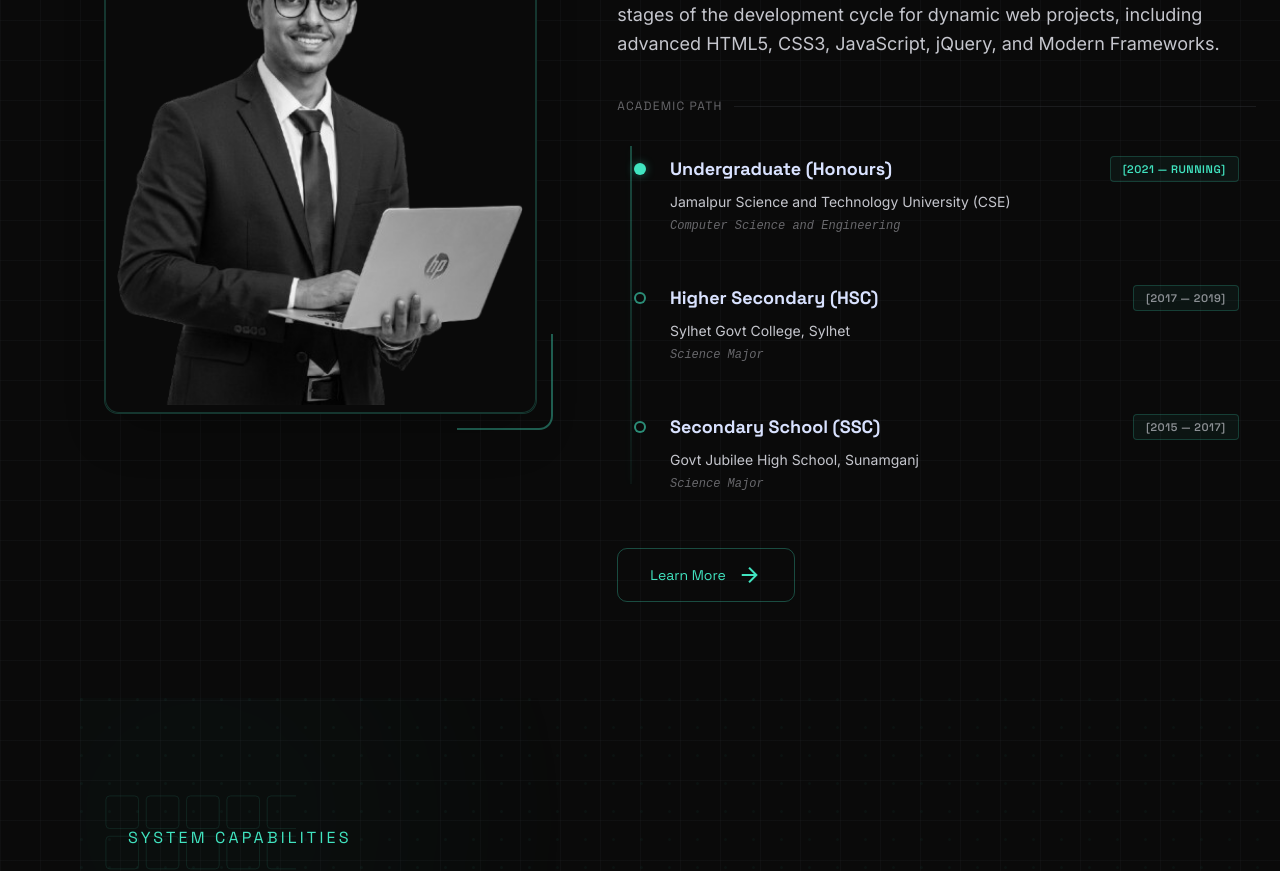
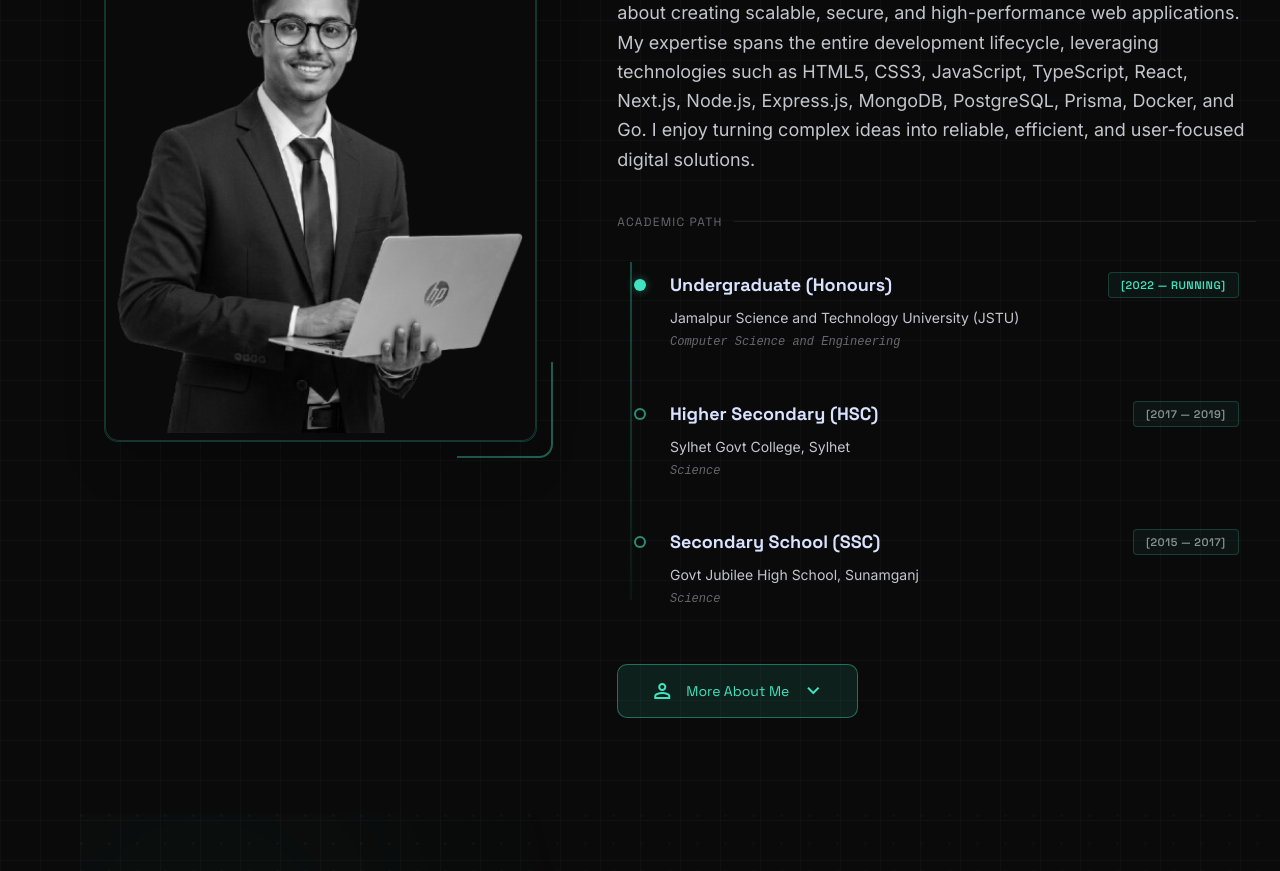
Before and after one commit to samir-web2526/porfolio-project, a Next.js app: page / in a window 1280 px wide. Shown: the part 1540-2411 px from the top of the page. Built offline with nearby package versions, Linux system fonts and the light colour scheme.

Commit message:
about section fixed

```diff
--- a/src/components/AboutSection.tsx
+++ b/src/components/AboutSection.tsx
@@ -1,18 +1,16 @@
 "use client";
 
-import { motion, Variants } from "framer-motion";
+import { AnimatePresence, motion, Variants } from "framer-motion";
 import Image from "next/image";
 import profileImg from "@/assets/images/about.png";
 import { useTranslation } from "react-i18next";
+import { useState } from "react";
 
 const containerVariants: Variants = {
   hidden: { opacity: 0 },
   visible: {
     opacity: 1,
-    transition: {
-      staggerChildren: 0.2,
-      delayChildren: 0.2,
-    },
+    transition: { staggerChildren: 0.2, delayChildren: 0.2 },
   },
 };
 
@@ -27,9 +25,12 @@ const itemVariants: Variants = {
 
 export default function AboutSection() {
   const { t } = useTranslation();
+  const [showMore, setShowMore] = useState(false);
 
   return (
     <section className="pt-32 pb-24 px-4 md:px-6 max-w-[1280px] mx-auto relative z-10" id="about">
+
+      {/* Header */}
       <div className="flex flex-col items-center mb-16">
         <motion.div
           initial={{ opacity: 0, y: 20 }}
@@ -37,7 +38,7 @@ export default function AboutSection() {
           viewport={{ once: true, margin: "-100px" }}
           className="flex items-center gap-3 mb-4"
         >
-          <span className="h-px w-8 bg-secondary"></span>
+          <span className="h-px w-8 bg-secondary" />
           <span className="text-secondary font-label-md uppercase tracking-[0.3em] text-xs">{t("about.intro")}</span>
         </motion.div>
         <motion.h1
@@ -51,8 +52,10 @@ export default function AboutSection() {
         </motion.h1>
       </div>
 
+      {/* Grid */}
       <div className="grid grid-cols-1 lg:grid-cols-12 gap-12 lg:gap-20 items-start">
-        {/* Left Column: Portrait */}
+
+        {/* Portrait */}
         <motion.div
           initial={{ opacity: 0, x: -30 }}
           whileInView={{ opacity: 1, x: 0 }}
@@ -60,10 +63,8 @@ export default function AboutSection() {
           transition={{ duration: 0.8, ease: "easeOut" }}
           className="lg:col-span-5 relative group"
         >
-          {/* Decorative Frames based on Reference */}
-          <div className="absolute -top-4 -left-4 w-24 h-24 border-l-2 border-t-2 border-secondary/40 rounded-tl-xl transition-all duration-500 group-hover:-translate-x-2 group-hover:-translate-y-2"></div>
-          <div className="absolute -bottom-4 -right-4 w-24 h-24 border-r-2 border-b-2 border-secondary/40 rounded-br-xl transition-all duration-500 group-hover:translate-x-2 group-hover:translate-y-2"></div>
-
+          <div className="absolute -top-4 -left-4 w-24 h-24 border-l-2 border-t-2 border-secondary/40 rounded-tl-xl transition-all duration-500 group-hover:-translate-x-2 group-hover:-translate-y-2" />
+          <div className="absolute -bottom-4 -right-4 w-24 h-24 border-r-2 border-b-2 border-secondary/40 rounded-br-xl transition-all duration-500 group-hover:translate-x-2 group-hover:translate-y-2" />
           <div className="relative overflow-hidden rounded-xl border border-secondary/20 shadow-2xl bg-surface-container-low p-2">
             <div className="relative w-full aspect-4/5">
               <Image
@@ -74,11 +75,11 @@ export default function AboutSection() {
                 sizes="(max-width: 1024px) 100vw, 50vw"
               />
             </div>
-            <div className="absolute inset-0 ring-1 ring-inset ring-secondary/20 pointer-events-none rounded-xl"></div>
+            <div className="absolute inset-0 ring-1 ring-inset ring-secondary/20 pointer-events-none rounded-xl" />
           </div>
         </motion.div>
 
-        {/* Right Column: Content */}
+        {/* Content */}
         <motion.div
           variants={containerVariants}
           initial="hidden"
@@ -89,75 +90,102 @@ export default function AboutSection() {
           <motion.header variants={itemVariants}>
             <h2 className="font-headline-lg text-4xl text-white mb-6 font-bold">{t("about.name")}</h2>
             <p className="font-body-lg text-on-surface-variant leading-relaxed text-lg">
-              {t("about.hello")}<span className="text-secondary font-medium">{t("about.name")}</span>{t("about.aboutText")}
+              {t("about.hello")}
+              <span className="text-secondary font-medium">{t("about.name")}</span>
+              {t("about.aboutText")}
             </p>
           </motion.header>
 
-          {/* Education / Academic Path */}
+          {/* Education */}
           <div className="space-y-6">
             <div className="flex items-center gap-3">
               <span className="text-on-surface-variant/50 font-label-md uppercase tracking-widest text-xs">{t("about.academicPath")}</span>
-              <div className="h-px grow bg-outline-variant/30"></div>
+              <div className="h-px grow bg-outline-variant/30" />
             </div>
             <div className="space-y-4 relative">
-              {/* Vertical Timeline Glow Line */}
-              <div className="absolute left-3.25 top-2 bottom-2 w-0.5 timeline-line opacity-50"></div>
+              <div className="absolute left-3.25 top-2 bottom-2 w-0.5 timeline-line opacity-50" />
 
-              {/* Undergraduate Item */}
-              <div className="education-card animate-stagger-1 flex gap-6 p-4 rounded-xl border border-transparent">
+              {[
+                {
+                  cls: "animate-stagger-1",
+                  dot: "bg-secondary shadow-[0_0_10px_rgba(65,228,192,0.4)]",
+                  title: t("about.undergraduate"),
+                  badge: "text-secondary",
+                  period: t("about.undergradPeriod"),
+                  school: t("about.undergradSchool"),
+                  major: t("about.undergradMajor"),
+                },
+                {
+                  cls: "animate-stagger-2",
+                  dot: "border-2 border-secondary/60 bg-background",
+                  title: t("about.hsc"),
+                  badge: "text-on-surface-variant/70 border-outline-variant/30",
+                  period: t("about.hscPeriod"),
+                  school: t("about.hscSchool"),
+                  major: t("about.hscMajor"),
+                },
+                {
+                  cls: "animate-stagger-3",
+                  dot: "border-2 border-secondary/60 bg-background",
+                  title: t("about.ssc"),
+                  badge: "text-on-surface-variant/70 border-outline-variant/30",
+                  period: t("about.sscPeriod"),
+                  school: t("about.sscSchool"),
+                  major: t("about.sscMajor"),
+                },
+              ].map((edu) => (
+                <div key={edu.cls} className={`education-card ${edu.cls} flex gap-6 p-4 rounded-xl border border-transparent`}>
                   <div className="relative z-10 flex flex-col items-center pt-2">
-                  <div className="timeline-dot w-3 h-3 rounded-full bg-secondary shadow-[0_0_10px_rgba(65,228,192,0.4)] transition-all duration-300"></div>
+                    <div className={`timeline-dot w-3 h-3 rounded-full ${edu.dot}`} />
                   </div>
                   <div className="grow">
                     <div className="flex flex-wrap items-center justify-between gap-2 mb-2">
-                    <h3 className="font-headline-md text-lg text-primary-fixed-dim font-bold">{t("about.undergraduate")}</h3>
-                    <span className="tech-badge px-3 py-1 text-[11px] rounded text-secondary font-semibold uppercase">
-                      {t("about.undergradPeriod")}
-                    </span>
+                      <h3 className="font-headline-md text-lg text-primary-fixed-dim font-bold">{edu.title}</h3>
+                      <span className={`tech-badge px-3 py-1 text-[11px] rounded font-semibold uppercase ${edu.badge}`}>{edu.period}</span>
                     </div>
-                  <p className="text-sm text-on-surface-variant leading-relaxed mb-1">{t("about.undergradSchool")}</p>
-                  <p className="text-xs text-on-surface-variant/50 font-code-sm italic">{t("about.undergradMajor")}</p>
+                    <p className="text-sm text-on-surface-variant leading-relaxed mb-1">{edu.school}</p>
+                    <p className="text-xs text-on-surface-variant/50 font-code-sm italic">{edu.major}</p>
+                  </div>
+                </div>
+              ))}
             </div>
           </div>
 
-              {/* HSC Item */}
-              <div className="education-card animate-stagger-2 flex gap-6 p-4 rounded-xl border border-transparent">
-                <div className="relative z-10 flex flex-col items-center pt-2">
-                  <div className="timeline-dot w-3 h-3 rounded-full border-2 border-secondary/60 bg-background transition-all duration-300"></div>
-                </div>
-                <div className="grow">
-                  <div className="flex flex-wrap items-center justify-between gap-2 mb-2">
-                    <h3 className="font-headline-md text-lg text-primary-fixed-dim font-bold">{t("about.hsc")}</h3>
-                    <span className="tech-badge px-3 py-1 text-[11px] rounded text-on-surface-variant/70 border-outline-variant/30 font-semibold uppercase">
-                      {t("about.hscPeriod")}
+          {/* CTA */}
+          <motion.div variants={itemVariants} className="flex flex-wrap gap-4">
+            <button
+              onClick={() => setShowMore((prev) => !prev)}
+              className="flex items-center gap-3 px-8 py-3.5 bg-secondary/10 border border-secondary/40 rounded-lg text-secondary font-label-md text-sm hover:bg-secondary/20 hover:border-secondary/70 transition-all duration-300 group active:scale-95"
+            >
+              <span className="material-symbols-outlined text-lg">person</span>
+              {showMore ? "Show Less" : "More About Me"}
+              <span
+                className="material-symbols-outlined transition-transform duration-300"
+                style={{ transform: showMore ? "rotate(180deg)" : "rotate(0deg)" }}
+              >
+                expand_more
               </span>
-                  </div>
-                  <p className="text-sm text-on-surface-variant leading-relaxed mb-1">{t("about.hscSchool")}</p>
-                  <p className="text-xs text-on-surface-variant/50 font-code-sm italic">{t("about.hscMajor")}</p>
-                </div>
-              </div>
+            </button>
+          </motion.div>
 
-              {/* SSC Item */}
-              <div className="education-card animate-stagger-3 flex gap-6 p-4 rounded-xl border border-transparent">
-                <div className="relative z-10 flex flex-col items-center pt-2">
-                  <div className="timeline-dot w-3 h-3 rounded-full border-2 border-secondary/60 bg-background transition-all duration-300"></div>
-                </div>
-                <div className="grow">
-                  <div className="flex flex-wrap items-center justify-between gap-2 mb-2">
-                    <h3 className="font-headline-md text-lg text-primary-fixed-dim font-bold">{t("about.ssc")}</h3>
-                    <span className="tech-badge px-3 py-1 text-[11px] rounded text-on-surface-variant/70 border-outline-variant/30 font-semibold uppercase">
-                      {t("about.sscPeriod")}
-                    </span>
-                  </div>
-                  <p className="text-sm text-on-surface-variant leading-relaxed mb-1">{t("about.sscSchool")}</p>
-                  <p className="text-xs text-on-surface-variant/50 font-code-sm italic">{t("about.sscMajor")}</p>
-                </div>
-              </div>
-            </div>
-          </div>
-
-          {/* Interests.json Section */}
-          {/* <motion.div variants={itemVariants} className="glass-card rounded-xl p-6 border border-secondary/10">
+          {/* Fun Facts card — hidden until More About Me clicked */}
+          <AnimatePresence>
+            {showMore && (
+              <motion.div
+                key="fun-facts"
+                initial={{ opacity: 0, height: 0 }}
+                animate={{ opacity: 1, height: "auto" }}
+                exit={{ opacity: 0, height: 0 }}
+                transition={{ duration: 0.4, ease: "easeInOut" }}
+                className="overflow-hidden"
+              >
+                <motion.div
+                  initial={{ opacity: 0, y: 8 }}
+                  animate={{ opacity: 1, y: 0 }}
+                  exit={{ opacity: 0 }}
+                  transition={{ duration: 0.3, delay: 0.1 }}
+                  className="glass-card rounded-xl p-6 border border-secondary/10"
+                >
                   <div className="flex items-center gap-3 mb-6">
                     <div className="flex gap-1.5">
                       <div className="w-2 h-2 rounded-full bg-secondary"></div>
@@ -167,23 +195,26 @@ export default function AboutSection() {
                   </div>
                   <div className="flex flex-wrap gap-4">
                     <span className="flex items-center gap-2 px-4 py-2 border border-secondary/20 rounded-lg text-secondary text-sm font-label-md hover:bg-secondary/10 transition-colors cursor-default">
-                <span className="material-symbols-outlined text-lg">sports_soccer</span>
-                {t("about.sporting")}
+                      <span className="material-symbols-outlined text-lg">terminal</span>
+                      I enjoy solving complex problems
                     </span>
                     <span className="flex items-center gap-2 px-4 py-2 border border-secondary/20 rounded-lg text-secondary text-sm font-label-md hover:bg-secondary/10 transition-colors cursor-default">
                       <span className="material-symbols-outlined text-lg">flight_takeoff</span>
-                {t("about.travelling")}
+                      I love discovering new cultures
+                    </span>
+                    <span className="flex items-center gap-2 px-4 py-2 border border-secondary/20 rounded-lg text-secondary text-sm font-label-md hover:bg-secondary/10 transition-colors cursor-default">
+                      <span className="material-symbols-outlined text-lg">sports_soccer</span>
+                      Football is my favourite sport
+                    </span>
+                    <span className="flex items-center gap-2 px-4 py-2 border border-secondary/20 rounded-lg text-secondary text-sm font-label-md hover:bg-secondary/10 transition-colors cursor-default">
+                      <span className="material-symbols-outlined text-lg">rocket_launch</span>
+                      Always learning new technologies
                     </span>
                   </div>
-          </motion.div> */}
-
-          {/* CTA */}
-          <motion.div variants={itemVariants}>
-            <button className="flex items-center gap-3 px-8 py-3.5 border border-secondary/30 rounded-lg text-secondary font-label-md text-sm hover:bg-secondary/10 transition-all duration-300 group">
-              {t("about.learnMore")}
-              <span className="material-symbols-outlined group-hover:translate-x-1 transition-transform">arrow_forward</span>
-            </button>
                 </motion.div>
+              </motion.div>
+            )}
+          </AnimatePresence>
 
         </motion.div>
       </div>
--- a/src/i18n/locales/en.json
+++ b/src/i18n/locales/en.json
@@ -13,7 +13,7 @@
     "scalable": "Scalable",
     "fullstackSolutions": " Fullstack Solutions",
     "imSamirA": "I'm Samir, a ",
-    "heroDesc": "Hi, I'm Samir Baishnab. I bridge the gap between complex backend architecture and seamless frontend experiences to build robust, high-performance web applications.",
+    "heroDesc": "I build scalable full-stack applications using React, Next.js, Node.js, PostgreSQL, Prisma, Docker, and Go, delivering seamless user experiences and high-performance backend systems.",
     "letsTalk": "Let's Talk",
     "downloadCv": "Download CV",
     "hiImSamir": "Hi, I'm Samir",
@@ -44,24 +44,21 @@
     "me": "Me",
     "name": "Samir Baishnab",
     "hello": "Hello! I'm ",
-    "aboutText": ", a Fullstack Expert Web Developer with a passion for building robust digital solutions. I am experienced with all stages of the development cycle for dynamic web projects, including advanced HTML5, CSS3, JavaScript, jQuery, and Modern Frameworks.",
+    "aboutText": ", I am a Full-Stack Web Developer passionate about creating scalable, secure, and high-performance web applications. My expertise spans the entire development lifecycle, leveraging technologies such as HTML5, CSS3, JavaScript, TypeScript, React, Next.js, Node.js, Express.js, MongoDB, PostgreSQL, Prisma, Docker, and Go. I enjoy turning complex ideas into reliable, efficient, and user-focused digital solutions.",
     "academicPath": "Academic Path",
     "undergraduate": "Undergraduate (Honours)",
-    "undergradPeriod": "[2021 — Running]",
-    "undergradSchool": "Jamalpur Science and Technology University (CSE)",
+    "undergradPeriod": "[2022 — Running]",
+    "undergradSchool": "Jamalpur Science and Technology University (JSTU)",
     "undergradMajor": "Computer Science and Engineering",
     "hsc": "Higher Secondary (HSC)",
     "hscPeriod": "[2017 — 2019]",
     "hscSchool": "Sylhet Govt College, Sylhet",
-    "hscMajor": "Science Major",
+    "hscMajor": "Science",
     "ssc": "Secondary School (SSC)",
     "sscPeriod": "[2015 — 2017]",
     "sscSchool": "Govt Jubilee High School, Sunamganj",
-    "sscMajor": "Science Major",
-    "interestsJson": "Interests.json",
-    "sporting": "Sporting",
-    "travelling": "Travelling",
-    "learnMore": "Learn More",
+    "sscMajor": "Science",
+    "interestsJson": "Personal Interests",
     "portraitAlt": "Samir Baishnab Portrait"
   },
   "projects": {
```
Also changed, not shown: src/components/TopNavBar.tsx (+112 -2 lines). Lines whose indentation alone changed are shown as unchanged.
